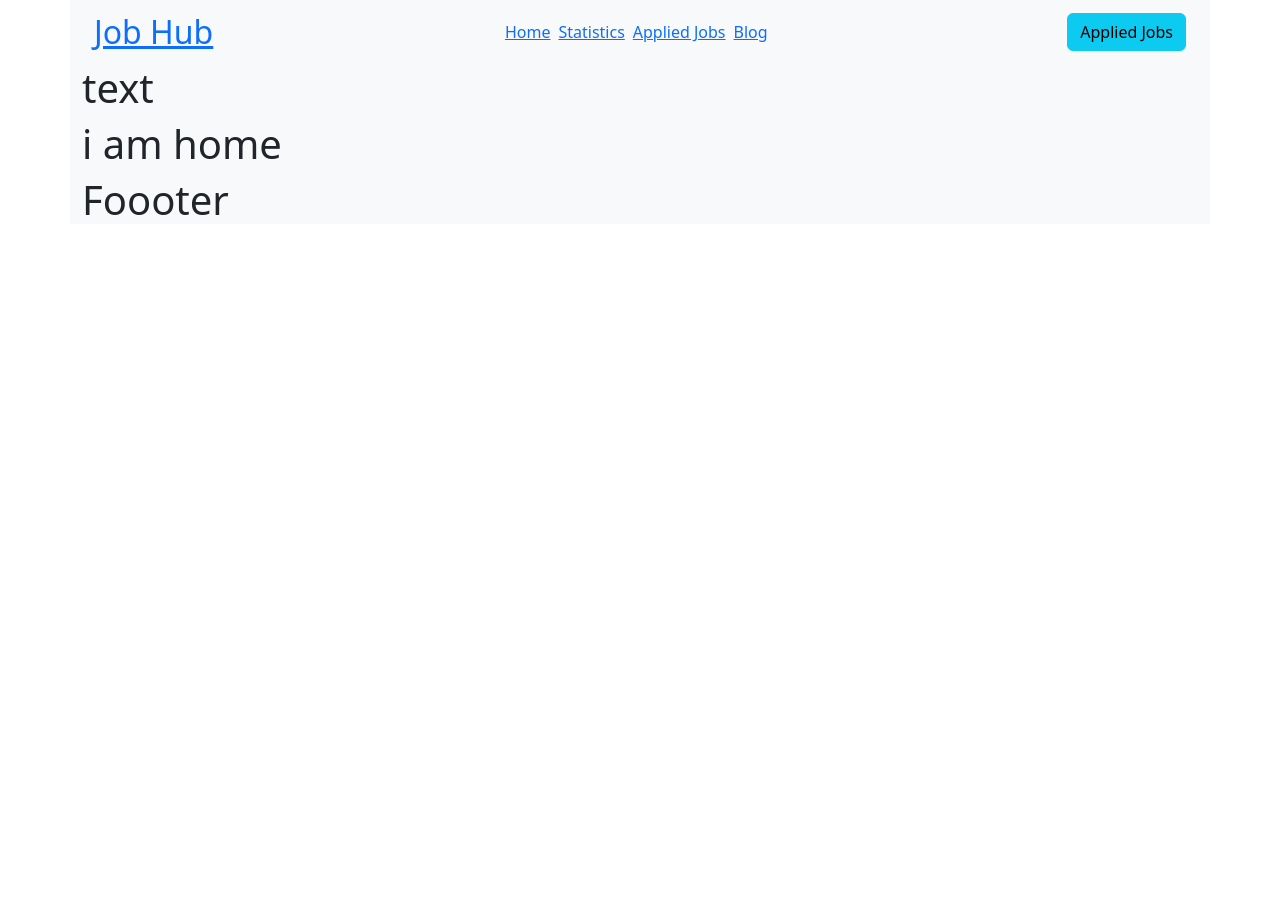
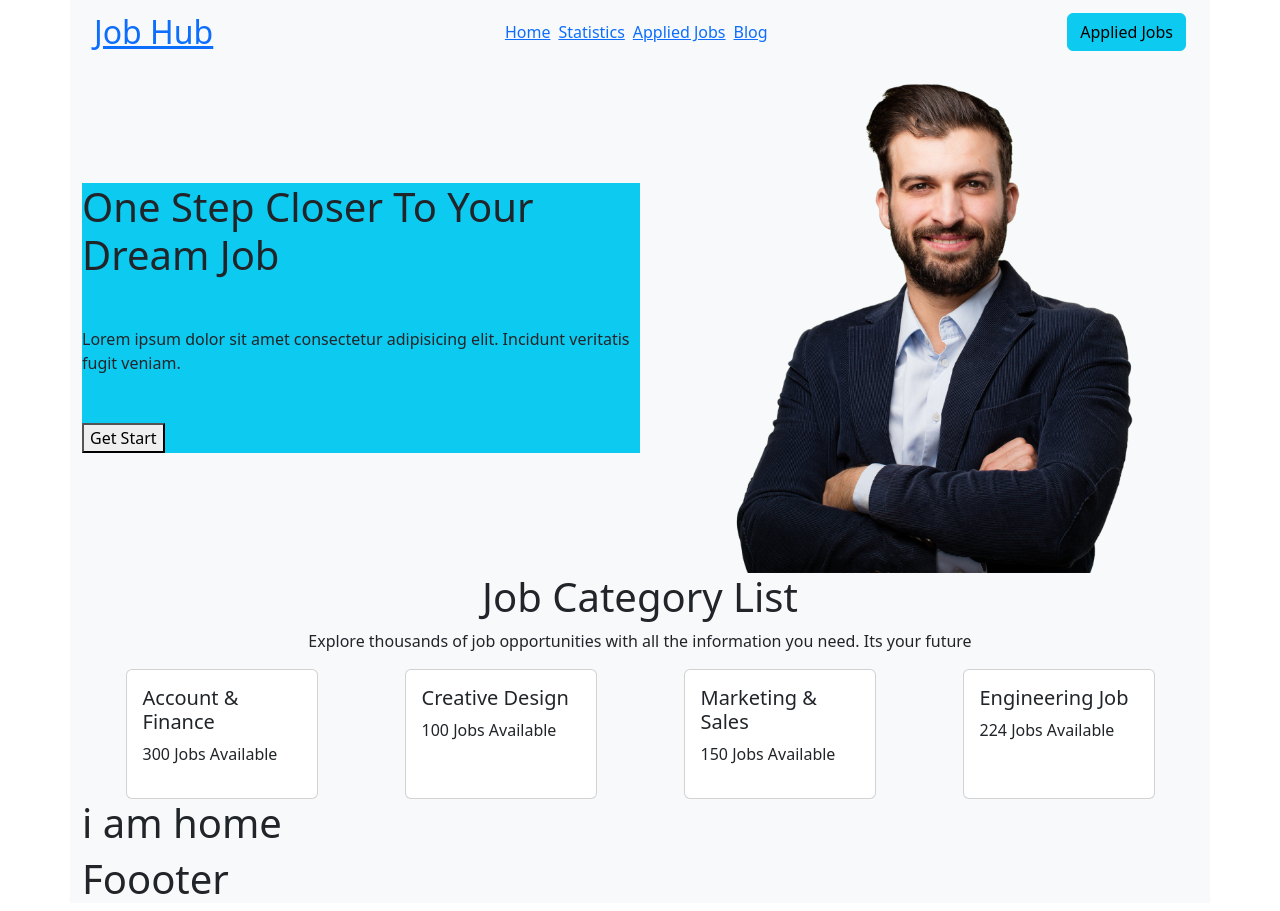
Before and after one commit to nahian255/Jub-Hub-b7-a9, a React (Vite) app: page / in a window 1280 px wide. Before the commit the page ends 800 px from the top, so only its background shows below. Built offline with nearby package versions, Linux system fonts and the light colour scheme.

Commit message:
Job category list done

```diff
--- /dev/null
+++ b/public/data.json
@@ -0,0 +1,22 @@
+[
+    {
+        "id": "1",
+        "name": "Account & Finance",
+        "number": 300
+    },
+    {
+        "id": "1",
+        "name": "Creative Design",
+        "number": 100
+    },
+    {
+        "id": "1",
+        "name": "Marketing & Sales",
+        "number": 150
+    },
+    {
+        "id": "1",
+        "name": "Engineering Job",
+        "number": 224
+    }
+]
--- /dev/null
+++ b/src/Component/CategoryList.jsx
@@ -0,0 +1,31 @@
+import React, { useEffect, useState } from 'react';
+import JobList from './JobList';
+
+const CategoryList = () => {
+    const [jobs, setJobs] = useState([])
+    useEffect(() => {
+        fetch('data.json')
+            .then(res => res.json())
+            .then(data => setJobs(data))
+    }, [])
+
+    return (
+        <div>
+            <div className='text-center'>
+                <h1>Job Category List</h1>
+                <p>Explore thousands of job opportunities with all the information you need. Its your future</p>
+            </div>
+            <div className='d-lg-flex  justify-content-around'>
+                {
+                    jobs.map((job => <JobList
+                        job={job}
+                    ></JobList>))
+                }
+
+            </div>
+
+        </div>
+    );
+};
+
+export default CategoryList;
--- a/src/Component/Header.jsx
+++ b/src/Component/Header.jsx
@@ -1,14 +1,17 @@
 import React from 'react';
+import logo from '../assets/P3OLGJ1 copy 1.png'
 
 const Header = () => {
     return (
-        <div>
-            <div>
-                <h1>text</h1>
+        <div className='d-flex justify-content-between'>
+            <div className='align-items-center bg-info my-auto'>
+                <h1>One Step Closer To Your <span> Dream Job</span></h1>
+                <p className='my-5'>Lorem ipsum dolor sit amet consectetur adipisicing elit. Incidunt veritatis fugit veniam.</p>
+                <button>Get Start</button>
             </div>
-            <div>
 
-            </div>
+            <img className='img-fluid w-50' src={logo} alt="" />
+
         </div>
     );
 };
--- a/src/Component/Home.jsx
+++ b/src/Component/Home.jsx
@@ -1,10 +1,12 @@
 import React from 'react';
 import Header from './Header';
+import CategoryList from './CategoryList';
 
 const Home = () => {
     return (
         <div>
             <Header />
+            <CategoryList />
             <h1>i am home</h1>
         </div>
     );
--- /dev/null
+++ b/src/Component/JobList.jsx
@@ -0,0 +1,18 @@
+import Card from 'react-bootstrap/Card';
+
+function JobList({ job }) {
+    console.log(job);
+    return (
+        <Card style={{ width: '12rem' }}>
+            <div>
+                <Card.Body>
+                    <Card.Title>{job.name}</Card.Title>
+                    <p>{job.number} Jobs Available</p>
+                </Card.Body>
+            </div>
+
+        </Card>
+    );
+}
+
+export default JobList;
```
Also changed, not shown: src/Component/FeaturedJobs.jsx (added, +11 -0 lines).
